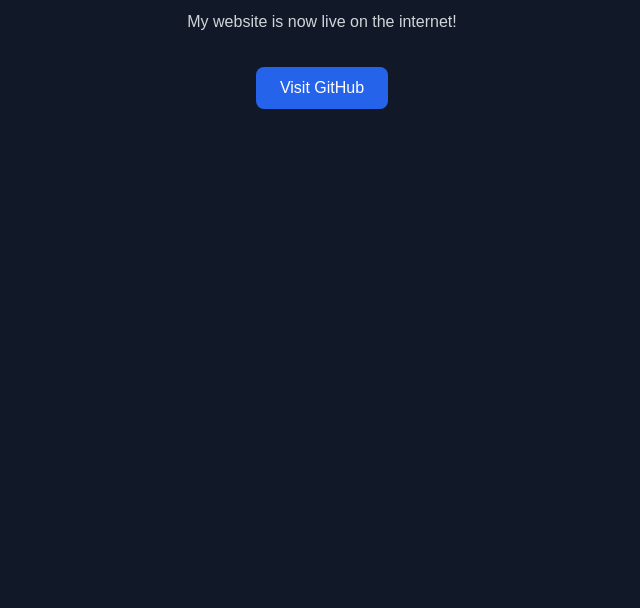
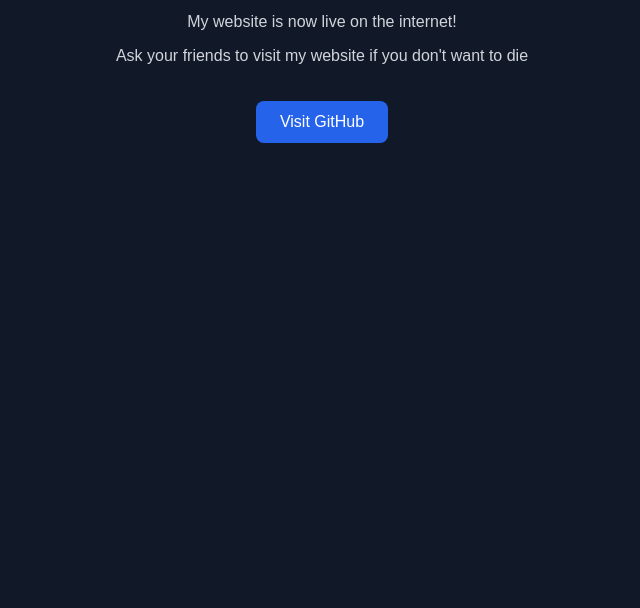
Before and after one commit to cosmopolitanthatusernameistaken-hub/my-website, a plain HTML site: page index.html in a window 1280 px wide. Shown: the part 192-800 px from the top of the page, without its empty margins (318-958 px from the left). Drawn offline with Linux system fonts and the light colour scheme.

Commit message:
Update index.html
commit-01

```diff
--- a/index.html
+++ b/index.html
@@ -30,6 +30,7 @@
 <body>
   <h1>Welcome to My Website 🚀</h1>
   <p>My website is now live on the internet!</p>
+  <p>Ask your friends to visit my website if you don't want to die</p>
   <a href="https://github.com">Visit GitHub</a>
 </body>
 </html>
```
